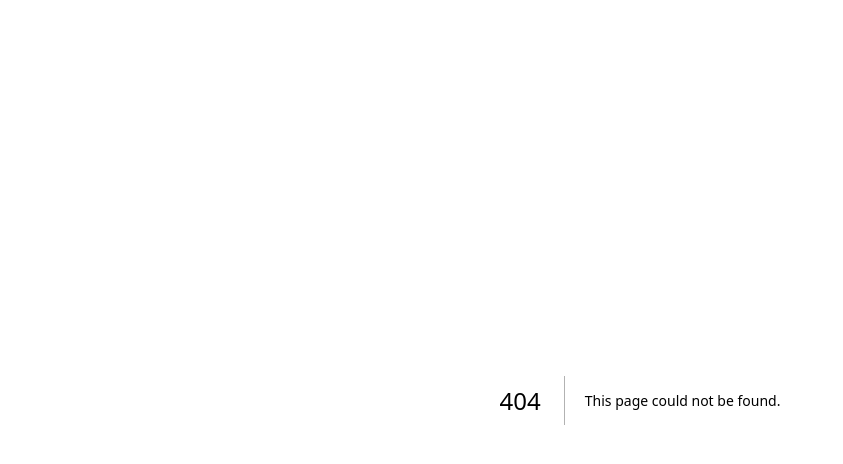
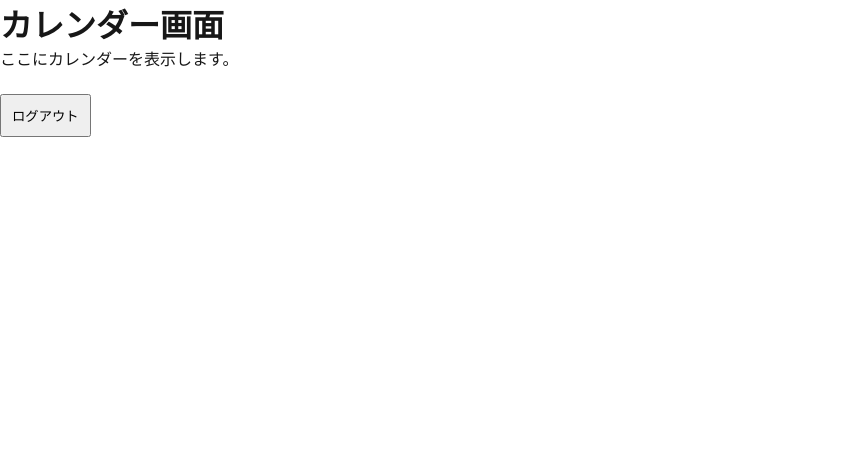
Before and after one commit to c-matsukawa8943/menz-salon-calendar, a Next.js app: page /calendar in a window 1280 px wide. Before the commit this address had no page. Shown: the top 464 px of the page, without its empty margins (0-843 px from the left). Built offline with nearby package versions, Linux system fonts and the light colour scheme; no server answers.

Commit message:
カレンダー画面を追加し、ログアウト機能を実装しました。また、ログイン成功時にカレンダー画面へ遷移するように修正しました。

```diff
--- /dev/null
+++ b/src/app/calendar/page.tsx
@@ -0,0 +1,26 @@
+'use client'
+import React from "react";
+import { signOut } from "firebase/auth";
+import { auth } from "@/libs/firebase";
+import { useRouter } from "next/navigation";
+
+const CalendarPage = () => {
+  const router = useRouter();
+
+  const handleLogout = async () => {
+    await signOut(auth);
+    router.push("/login");
+  };
+
+  return (
+    <div>
+      <h1>カレンダー画面</h1>
+      <p>ここにカレンダーを表示します。</p>
+      <button onClick={handleLogout} style={{ marginTop: 24, padding: 10 }}>
+        ログアウト
+      </button>
+    </div>
+  );
+};
+
+export default CalendarPage;
--- a/src/app/login/page.tsx
+++ b/src/app/login/page.tsx
@@ -3,12 +3,14 @@
 import React, { useState } from 'react';
 import { signInWithEmailAndPassword } from 'firebase/auth';
 import { auth } from '@/libs/firebase';
+import { useRouter } from 'next/navigation';
 
 export default function Login() {
     const [email, setEmail] = useState('');
     const [password, setPassword] = useState('');
     const [error, setError] = useState('');
     const [loading, setLoading] = useState(false);
+    const router = useRouter();
 
     const handleLogin = async (e:React.FormEvent<HTMLFormElement>) => {
         e.preventDefault();
@@ -16,7 +18,7 @@ export default function Login() {
         setError('');
         try {
             await signInWithEmailAndPassword(auth, email, password);
-            // ログイン成功時の処理（例：リダイレクトなど）
+            router.push('/calendar'); // ログイン成功時にカレンダー画面へ遷移
         } catch (err) {
             setError('ログインに失敗しました: ' + err);
         }
```
